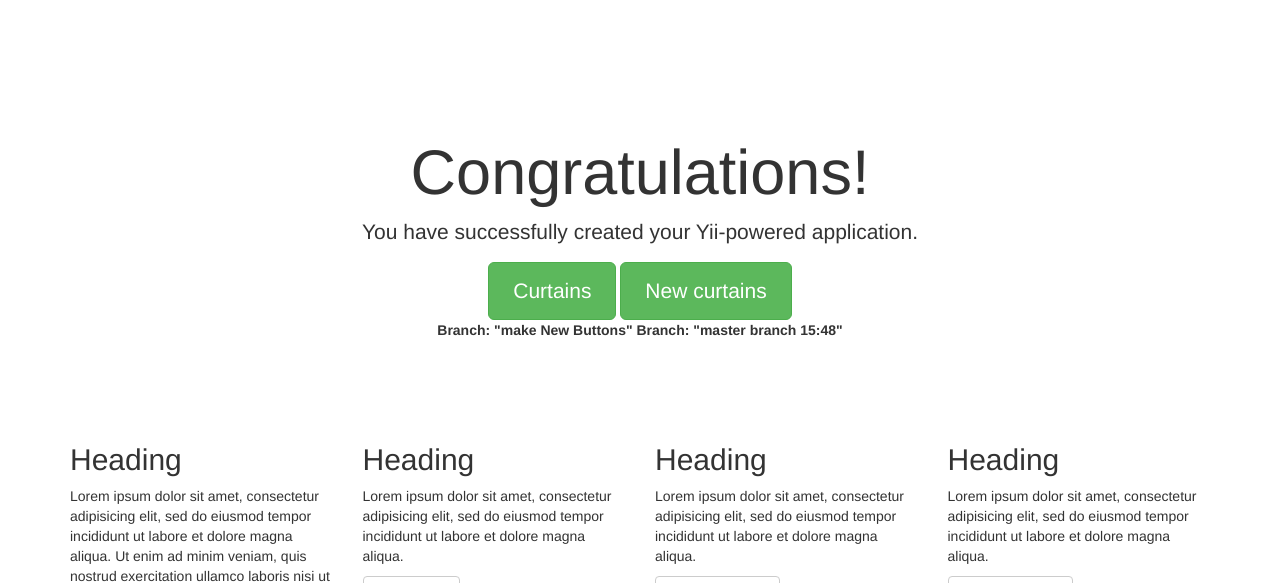
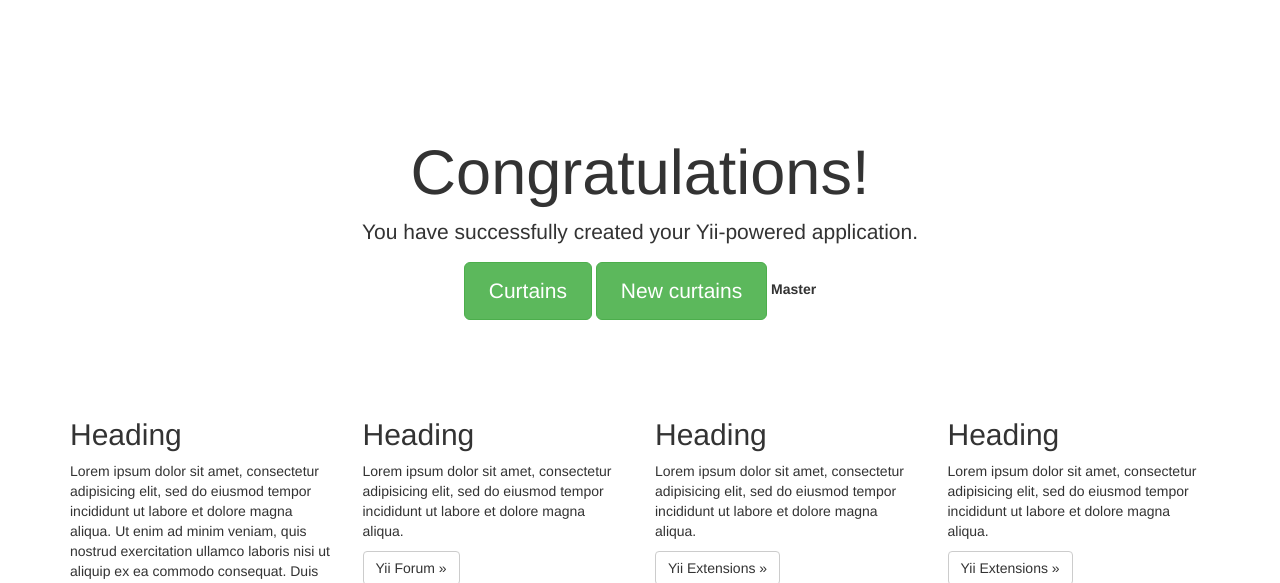
Before and after one commit to dmitryalex2012/train2505, a Yii app: template views/site/index.php in a window 1280 px wide. Shown: the top 583 px of the page. Run offline with PHP 8.4 and a stand-in for Yii, Linux system fonts and the light colour scheme; the template is opened without the code that fills it, so the values that code supplies are empty; some libraries are stand-ins or nearby versions.

Commit message:
Make label "Master".

```diff
--- a/views/site/index.php
+++ b/views/site/index.php
@@ -20,9 +20,7 @@ $this->title = 'My Yii Application';
         <?=     Html::a('New curtains', ['curtains/index'], ['class' => 'btn btn-lg btn-success']);
         ?>
 
-        <br>
-        <label>Branch: "make New Buttons"</label>
-        <label>Branch: "master branch 15:48"</label>
+        <label>Master</label>
 
     </div>
 
```
